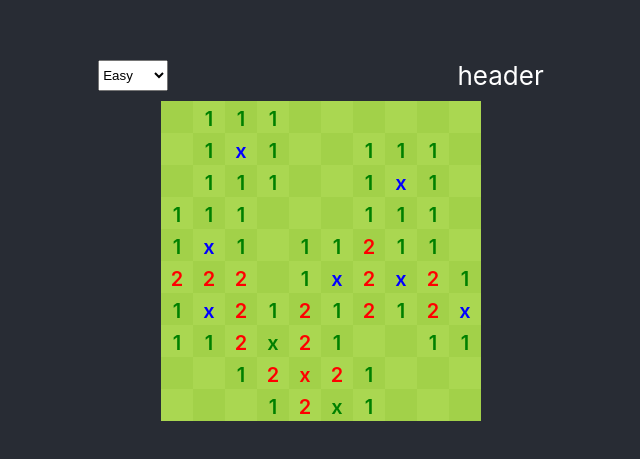
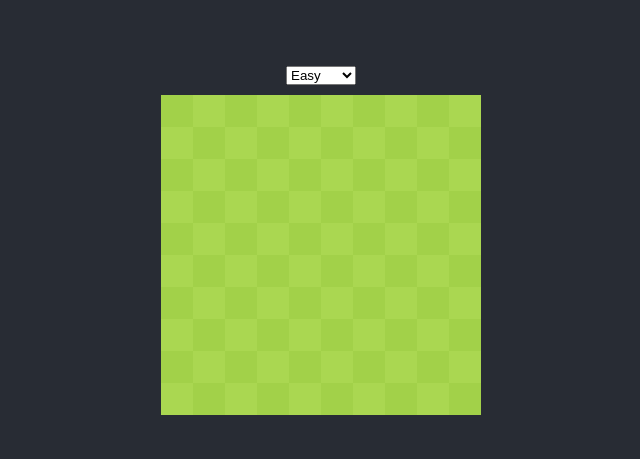
Before and after one commit to rossjbartlett/minesweeper, a React (Create React App) app: page / in a window 1280 px wide. Shown: the part 155-614 px from the top of the page, without its empty margins (319-959 px from the left). Built offline with nearby package versions, Linux system fonts and the light colour scheme.

Commit message:
working logic & clicking

```diff
--- a/src/App.js
+++ b/src/App.js
@@ -9,18 +9,29 @@ const DIFFICULTIES = {
   hard: { name: 'Hard', size: [20, 24], numBombs: 99 }
 }
 
+function getAdjCoords (grid, i, j) {
+  // get [x,y] coordinates that are adjacent to [i,j] that are valid objs
+  const adj = [
+    [i - 1, j - 1], [i - 1, j], [i - 1, j + 1],
+    [i, j - 1], [i, j + 1],
+    [i + 1, j - 1], [i + 1, j], [i + 1, j + 1]
+  ]
+  return adj.filter(coord => grid[coord[0]] && grid[coord[0]][coord[1]])
+}
+
 function createGrid ({ size, numBombs }) {
-  const grid = new Array(size[0]).fill(false)
-    .map(() => new Array(size[1]).fill(false))
+  const grid = new Array(size[0]).fill()
+    .map(() => new Array(size[1]).fill({}))
   let bombs = 0
   while (bombs < numBombs) {
     const randRow = Math.floor(Math.random() * size[0])
     const randCol = Math.floor(Math.random() * size[1])
-    if (!grid[randRow][randCol]) {
-      grid[randRow][randCol] = true // set bomb
+    if (!grid[randRow][randCol].isBomb) {
+      grid[randRow][randCol] = { isBomb: true }
       bombs++
     }
   }
+  console.log('grid', grid)
   return grid
 }
 
@@ -33,32 +44,35 @@ function Header ({ currentDifficulty, setDifficulty }) {
           <option value={d} key={d}>{DIFFICULTIES[d].name}</option>
         ))}
       </select>
-      {'header'}
-    </div> // TODO reset board on difficulty change
+      {/* TODO show clock here */}
+    </div>
+    // TODO reset board on difficulty change - flags are staying up
   )
 }
 
-function Square ({ isBomb, colorClass, text, numAdjacentBombs }) {
-  const [isUncovered, setUncovered] = useState(false)
+function Square ({ colorClass, numAdjBombs, square, uncover }) {
+  const { isBomb, isUncovered } = square
   const [isFlagged, setFlagged] = useState(false)
+  const [showBomb, setShowBomb] = useState(false)
   const contextMenu = (e) => {
     e.preventDefault()
     if (!isUncovered) setFlagged(!isFlagged)
   }
   const handleClick = (e) => {
     if (isFlagged) return
-    if (isBomb) console.log('YOU LOSE') // TODO callback lose()
-    setUncovered(true)
+    if (isBomb) {
+      console.log('YOU LOSE') // TODO callback lose()
+      setShowBomb(true)
+    } else uncover()
   }
   let content = ''
-  if (isFlagged) content = '🚩'
+  if (showBomb) content = '💣'
+  else if (isFlagged) content = '🚩'
   else if (isUncovered) {
     if (isBomb) content = 'b'
-    else content = numAdjacentBombs > 0 ? numAdjacentBombs : ''
+    else content = numAdjBombs > 0 ? numAdjBombs : ''
   }
-  content = isBomb ? 'x' : numAdjacentBombs > 0 ? numAdjacentBombs : ''
-
-  const style = { color: TEXT_COLORS[numAdjacentBombs] }
+  const style = { color: TEXT_COLORS[numAdjBombs] }
 
   return (
     <div
@@ -72,37 +86,51 @@ function Square ({ isBomb, colorClass, text, numAdjacentBombs }) {
   )
 }
 
-function Grid ({ grid }) {
+function Grid ({ grid, updateGrid }) {
   const style = { gridTemplateColumns: `repeat(${grid[0].length}, 1fr)` }
   const colors = ['c0', 'c1']
 
-  function numAdjacentBombs (grid, i, j) {
-    let num = 0
-    const adj = [
-      [i - 1, j - 1], [i - 1, j], [i - 1, j + 1],
-      [i, j - 1], [i, j + 1],
-      [i + 1, j - 1], [i + 1, j], [i + 1, j + 1]
-    ]
-    adj.forEach(adj => {
-      if (grid[adj[0]] && grid[adj[0]][adj[1]]) num++
+  function numAdjBombs (i, j) {
+    const adjSquares = getAdjCoords(grid, i, j).map(coord => grid[coord[0]][coord[1]])
+    return adjSquares.filter(sq => sq.isBomb).length
+  }
+
+  function uncoverRecurse (i, j) {
+    if (grid[i][j].isUncovered) return
+    grid[i][j].isUncovered = true
+    if (grid[i][j].isBomb || numAdjBombs(i, j) > 0) return
+    getAdjCoords(grid, i, j).forEach(coord => {
+      uncoverRecurse(coord[0], coord[1])
     })
-    return num
+  }
+
+  function uncoverClick (i, j) {
+    uncoverRecurse(i, j)
+    updateGrid(grid)
+    checkWin(grid)
+  }
+
+  function checkWin (grid) {
+    const win = grid.flat().filter(sq => !sq.isBomb).every(sq => sq.isUncovered)
+    if (win) {
+      console.log('YOU WIN!')
+      // TODO
+    }
   }
 
   return (
     <div id='grid' style={style}>
-      {grid.map((row, i) => {
-        return row.map((isBomb, j) => {
-          return (<Square
+      {grid.map((row, i) => (
+        row.map((square, j) => (
+          <Square
+            square={square}
             key={'' + i + j}
             colorClass={colors[(i + j) % 2]}
-            text={'' + i + ',' + j}
-            isBomb={isBomb}
-            numAdjacentBombs={numAdjacentBombs(grid, i, j)}
-          />)
-        })
-      }
-      )}
+            numAdjBombs={numAdjBombs(i, j)}
+            uncover={() => uncoverClick(i, j)}
+          />
+        ))
+      ))}
     </div>
   )
 }
@@ -122,7 +150,9 @@ function App () {
         setDifficulty={setDifficulty}
       />
       <Grid
-        grid={grid}
+        // pass a copy of the grid to avoid unwanted state changes
+        grid={JSON.parse(JSON.stringify(grid))}
+        updateGrid={updateGrid}
       />
     </div>
   )
```
